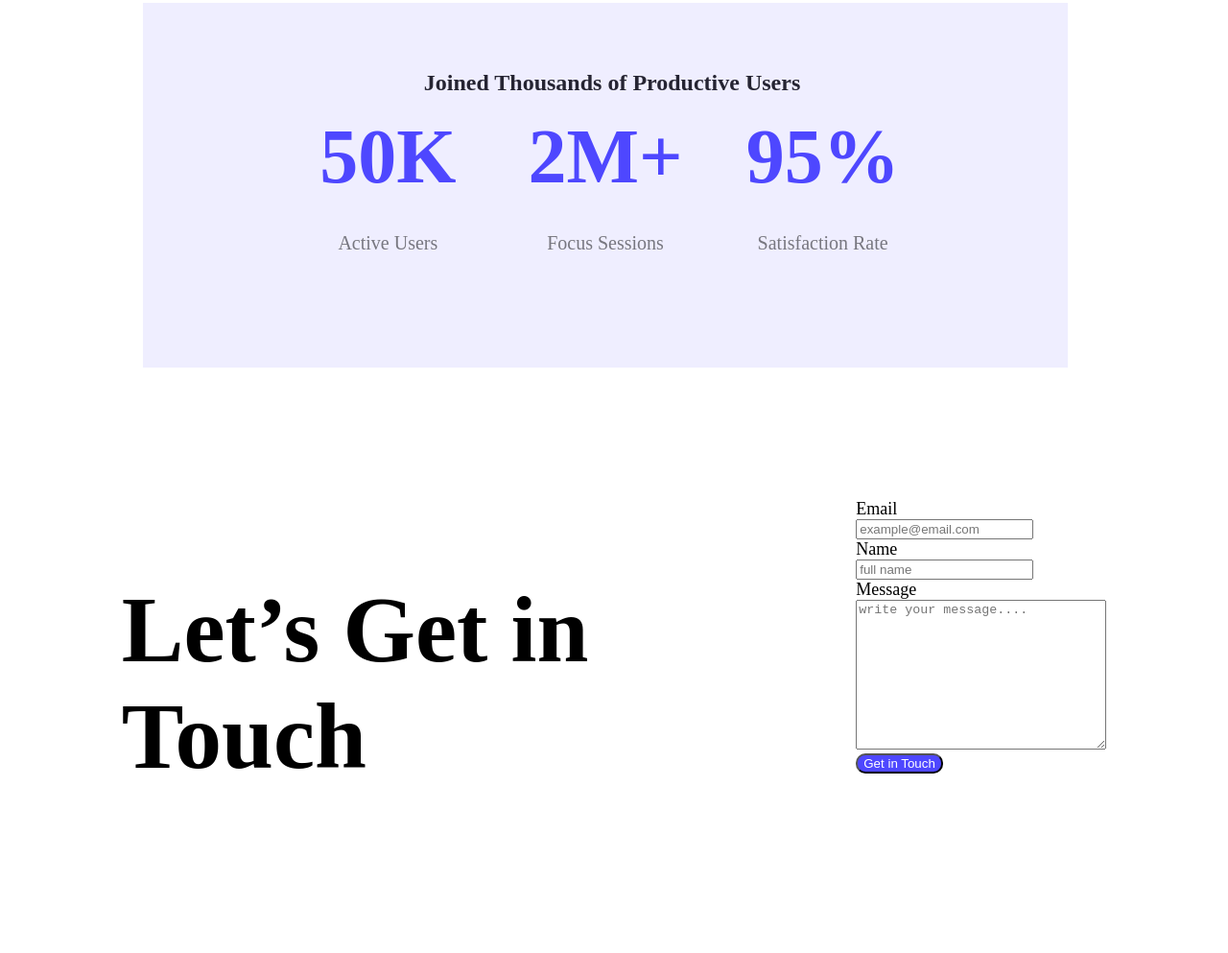
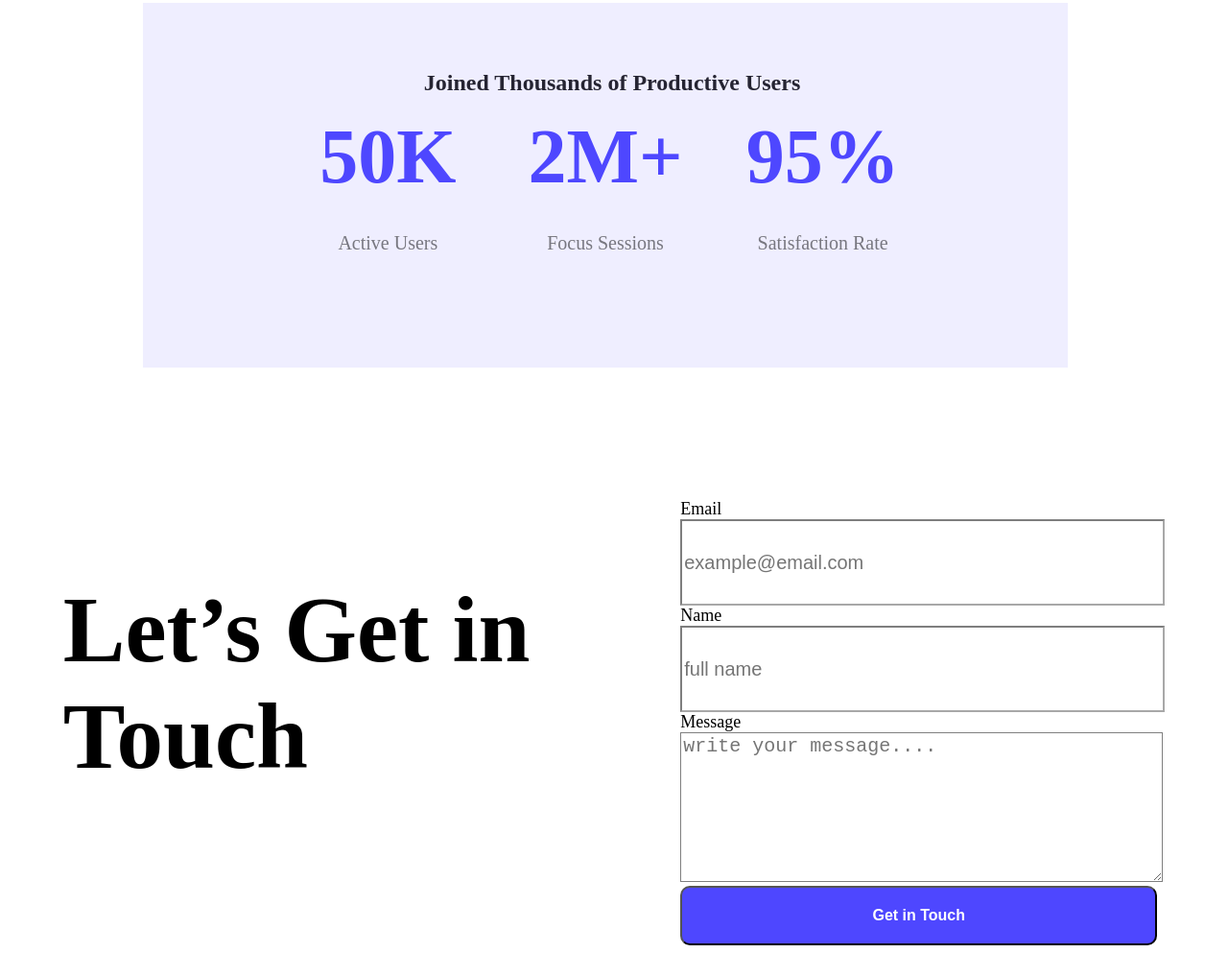
Before and after one commit to MDnurulIslam27/B12A01-landing-launchpad-new, a plain HTML site: page index.html in a window 1280 px wide. Shown: the part 1293-2286 px from the top of the page at 96% size. Before the commit the page ends 2214 px from the top, so only its background shows below. Drawn offline with Linux system fonts and the light colour scheme.

Commit message:
touch-section-2

```diff
--- a/index.html
+++ b/index.html
@@ -66,7 +66,7 @@
           <input class="form-types" type="text" placeholder="full name"><br>
           <label class="form-section">Message</label><br>
 
-          <textarea class="form-types message-size" cols="30" rows="10"  id="" placeholder="write your message...."></textarea><br>
+          <textarea class="form-types message-height" cols="30" rows="10"  id="" placeholder="write your message...."></textarea><br>
           <button class="form-button primary-color-btn">Get in Touch</button>
         </form>
 
--- a/landing.css
+++ b/landing.css
@@ -150,3 +150,19 @@ font-size: 20px;
     font-size: 18px;
     font-weight: 500;
 }
+.form-types{
+    width: 497px;
+    font-weight: 400px;
+    border-color: rgba(0, 0, 0, 0.5);
+    height: 84px;
+    font-size: 20px;
+}
+.message-height{
+    height: 150px;
+}
+.form-button{
+    width: 497px;
+    height: 62px;
+    font-size: 16px;
+    font-weight: bold;
+}
```
